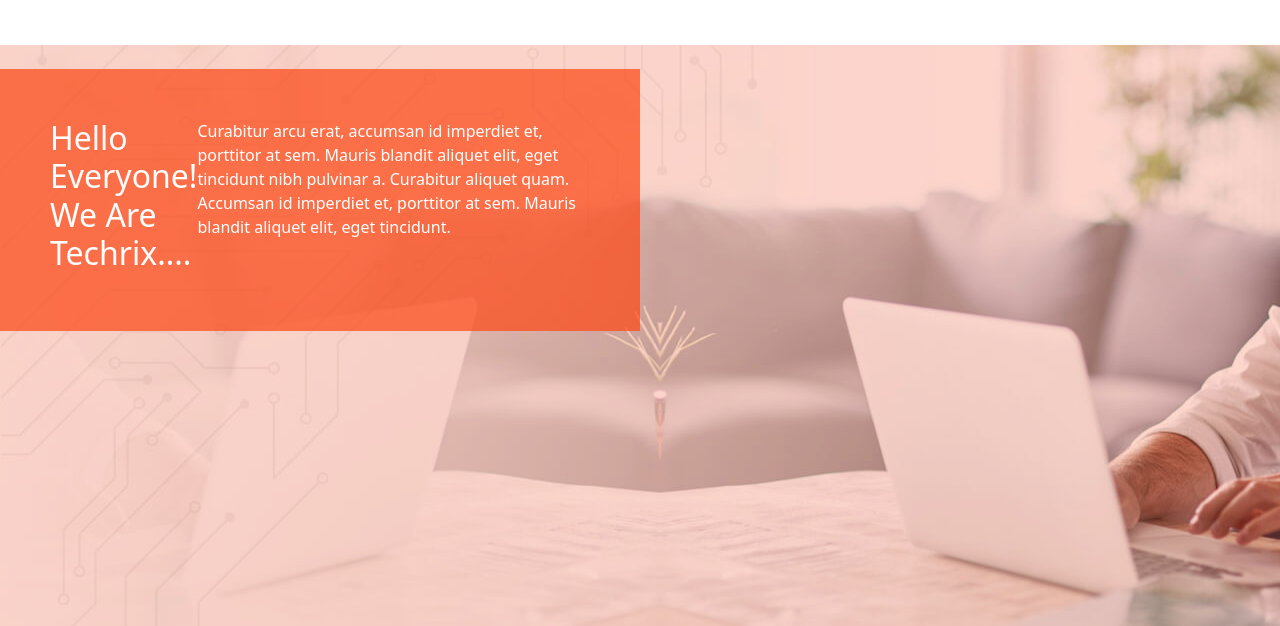
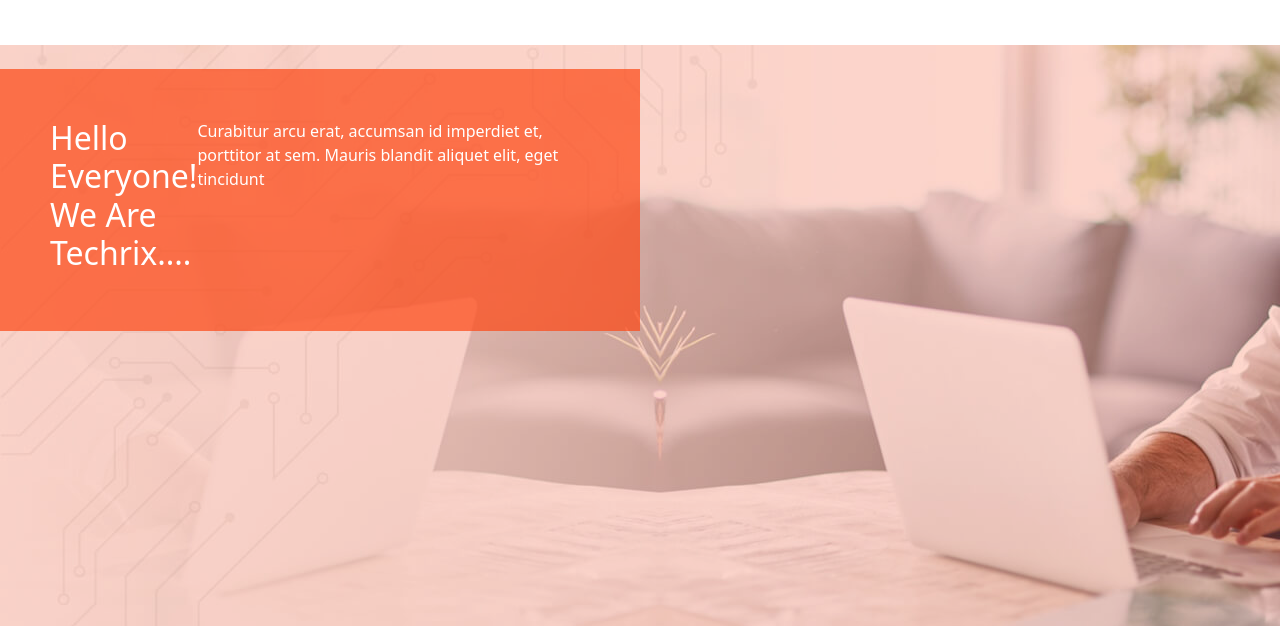
Before and after one commit to emanatiya87/bootstrabTask.github.io, a plain HTML site: page index.html in a window 1280 px wide. Shown: the part 171-797 px from the top of the page. Drawn offline with Linux system fonts and the light colour scheme; files whose address does not match are found by name.

Commit message:
Update index.html

```diff
--- a/index.html
+++ b/index.html
@@ -88,9 +88,7 @@
             <p>
                 Curabitur arcu erat, accumsan id imperdiet et, porttitor at sem. Mauris blandit aliquet elit, eget
                 tincidunt
-                nibh pulvinar a. Curabitur aliquet quam. Accumsan id imperdiet et, porttitor at sem. Mauris blandit
-                aliquet
-                elit, eget tincidunt.
+
             </p>
         </div>
     </section>
```
